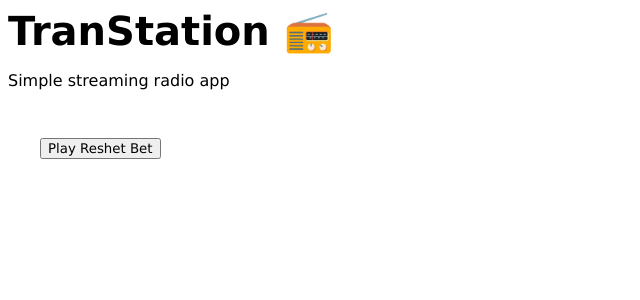
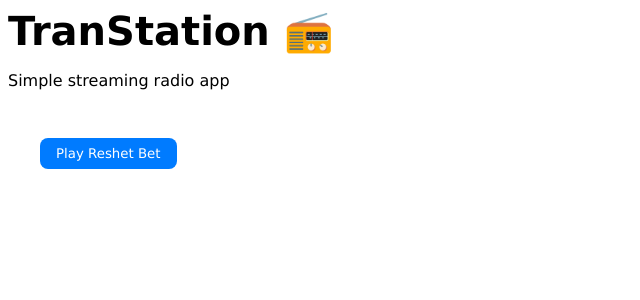
Before and after one commit to shimizacken/trans-station, a React (Vite) app: page / in a window 1280 px wide. Shown: the top 300 px of the page, without its empty margins (0-640 px from the left). Built offline with nearby package versions, Linux system fonts and the light colour scheme.

Commit message:
more stuff

```diff
--- /dev/null
+++ b/src/constants/radioStations.ts
@@ -0,0 +1,16 @@
+import { Stations } from "../types/station.types";
+
+export const stations: Stations = [
+  {
+    id: "1",
+    name: "Reshet Bet",
+    streamUrl: "https://kanliveicy.media.kan.org.il/icy/kanbet_mp3",
+    logoUrl: "https://www.kan.org.il/image.ashx?cid=1&width=200&height=200",
+    description: "Reshet Bet is a popular Israeli radio station.",
+    genre: "News",
+    country: "Israel",
+    userPreferences: {
+      favorite: true,
+    },
+  },
+];
--- a/src/containers/AudioPlayer.container.tsx
+++ b/src/containers/AudioPlayer.container.tsx
@@ -1,5 +1,6 @@
 import React, { useState, useRef } from "react";
 import { AudioPlayer } from "../components/AudioPlayer.view";
+import { stations } from "../constants/radioStations";
 
 export const AudioPlayerContainer: React.FC = () => {
   const [isPlaying, setIsPlaying] = useState(false);
@@ -18,10 +19,7 @@ export const AudioPlayerContainer: React.FC = () => {
 
   return (
     <div>
-      <AudioPlayer
-        ref={audioRef}
-        streamUrl="https://kanliveicy.media.kan.org.il/icy/kanbet_mp3"
-      />
+      <AudioPlayer ref={audioRef} streamUrl={stations[0].streamUrl} />
       <div>
         <button onClick={handlePlayPause}>
           {isPlaying ? "Pause" : "Play"} Reshet Bet
--- a/src/styles/core.scss
+++ b/src/styles/core.scss
@@ -16,3 +16,24 @@ h2 {
   font-size: 2rem;
   margin: 0;
 }
+
+button {
+  border-radius: 0.5rem;
+  padding: 0.5rem 1rem;
+  background-color: #007bff;
+  color: white;
+  border: none;
+  cursor: pointer;
+  transition: background-color 0.3s;
+  &:hover {
+    background-color: #0056b3;
+  }
+  &:disabled {
+    background-color: #ccc;
+    cursor: not-allowed;
+  }
+  &:focus {
+    outline: none;
+    box-shadow: 0 0 0 2px rgba(0, 123, 255, 0.5);
+  }
+}
```
Also changed, not shown: src/types/station.types.ts (added, +17 -0 lines).
